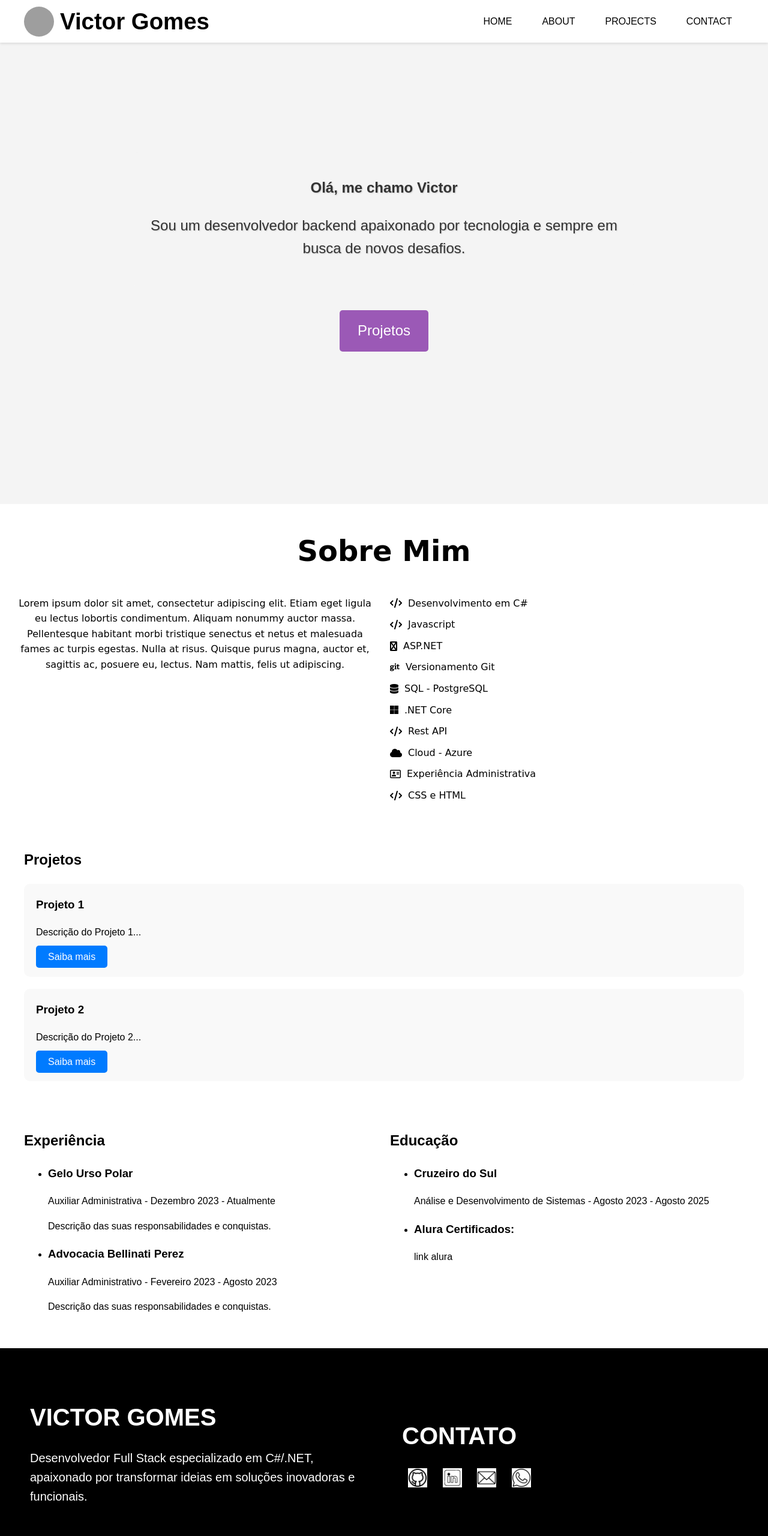
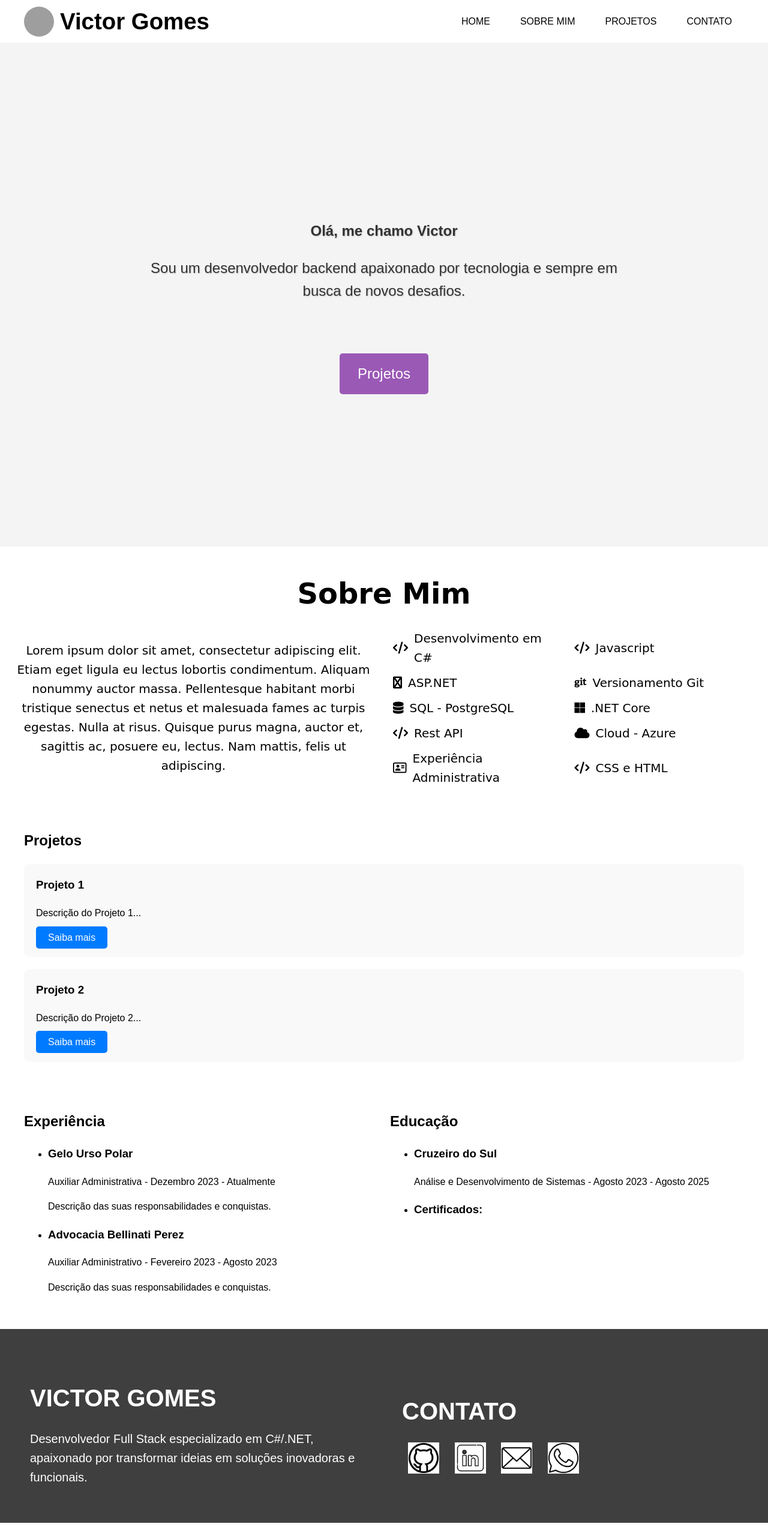
Before and after one commit to V1ctorGz/Curriculo, a plain HTML site: page index.html in a window 1280 px wide. Shown: the whole page at 60% size. After the commit the page ends 2538 px from the top, so only its background shows below. Drawn offline with Linux system fonts and the light colour scheme; grey boxes are pictures that could not be loaded; a script that the page names is missing.

Commit message:
Site finalizado

```diff
--- a/index.html
+++ b/index.html
@@ -15,9 +15,9 @@
             <h1>Victor Gomes</h1>
             <div class="header-buttons">
                 <a href="index.html" class="btn">HOME</a>
-                <a href="#about" class="btn">ABOUT</a>
-                <a href="#projects" class="btn">PROJECTS</a>
-                <a href="#contact" class="btn">CONTACT</a>
+                <a href="#about" class="btn">SOBRE MIM</a>
+                <a href="#projects" class="btn">PROJETOS</a>
+                <a href="#contact" class="btn">CONTATO</a>
             </div>
         </div>
     </header>
@@ -94,14 +94,14 @@
                 <p>Análise e Desenvolvimento de Sistemas - Agosto 2023 - Agosto 2025</p>
             </li>
             <li>
-                <h3>Alura Certificados:</h3>
-                <p>link alura</p>
+                <h3>Certificados:</h3>
+                <p></p>
             </li>
         </ul>
     </section>
 </div>
 
-    <section class="additional-section">
+    <section id="contact"  class="additional-section">
         <div>
           <h2>Victor Gomes</h2>
           <p>Desenvolvedor Full Stack especializado em C#/.NET, apaixonado por transformar ideias em soluções inovadoras e funcionais.</p>
@@ -109,16 +109,16 @@
         <div>
           <h2>Contato</h2>
           <p>
-            <a href="https://github.com/V1ctorGz">
+            <a href="https://github.com/V1ctorGz" target="_blank">
                 <img src="//github.com/V1ctorGz/Curriculo/blob/main/images/github.png?raw=true" alt="Icone github" class="icons">
             </a>
-            <a href="https://www.linkedin.com/victor-gomes-813732203/">
+            <a href="https://www.linkedin.com/in/v1ctor-gomes" target="_blank">
                 <img src="https://github.com/V1ctorGz/Curriculo/blob/main/images/linkedin.png?raw=true" alt="Icone Linkedin" class="icons">
             </a>
-            <a href="mailto:v.gomez@outlook.com.br">
+            <a href="mailto:v.gomez@outlook.com.br" target="_blank">
                 <img src="https://github.com/V1ctorGz/Curriculo/blob/main/images/o-email.png?raw=true" alt="Icone Email" class="icons">
             </a>
-            <a href="https://wa.me/5541991986243?text=Ol%C3%A1+Victor%2C+tudo+bom%3F">
+            <a href="https://wa.me/5541991986243?text=Ol%C3%A1+Victor%2C+tudo+bom%3F" target="_blank">
                 <img src="https://github.com/V1ctorGz/Curriculo/blob/main/images/whatsapp.png?raw=true" alt="Icone Whatsapp" class="icons">
             </a>
         </p>
--- a/styles.css
+++ b/styles.css
@@ -20,7 +20,6 @@ header {
   background-color: #fff; /* Fundo branco */
   color: #000;
   padding: 0; /* Removendo o padding */
-  position: fixed; /* Tornando o cabeçalho fixo */
   top: 0;
   width: 100%;
   z-index: 1000;
@@ -159,26 +158,34 @@ header h1 {
 /* Texto da seção "Sobre Mim" */
 .text-content {
   flex: 1;
+  font-size: 20px;
   font-family: 'Open sans MS', cursive, open-sans; /* Fonte Comic Sans */
   text-align: left; /* Alinhamento à esquerda */
-  margin-right: 20px; /* Espaço à direita */
+  margin-right: 30px; /* Espaço à direita */
 }
 
 /* Lista de habilidades */
 .skills-list {
   flex: 1;
   font-family: 'Open sans MS', cursive, open-sans; /* Fonte Comic Sans */
+  font-size: 20px;
+  flex-wrap: wrap;
 }
 
 .skills-list ul {
   list-style: none;
   padding: 0;
+  margin: 0;
+  display: flex;
+  flex-wrap: wrap;
 }
 
 .skills-list li {
+  flex: 1 1 45%; /* Flex-grow, flex-shrink e flex-basis. 45% do container */
   display: flex;
   align-items: center;
   margin-bottom: 10px;
+  margin-right: 5%;
 }
 
 .skills-list i {
@@ -235,7 +242,7 @@ header h1 {
   display: flex;
   justify-content: space-between;
   align-items: center;
-  background-color: #000; /* Usando o cinza sugerido */
+  background-color: #3f3f3f; /* Usando o cinza sugerido */
   color: #fff;
   padding: 20px;
   margin-top: 20px;
@@ -270,8 +277,8 @@ header h1 {
 }
 
 .icons {
-  width: 30px; /* Tamanho dos ícones */
-  height: 30px; /* Tamanho dos ícones */
+  width: 50px; /* Tamanho dos ícones */
+  height: 50px; /* Tamanho dos ícones */
   margin: 0 10px; /* Espaçamento entre os ícones */
   vertical-align: middle; /* Alinhamento vertical dos ícones */
   border: 1px solid #fff;
@@ -349,3 +356,10 @@ header h1 {
       margin: 10px 0; /* Ajuste da margem para responsividade */
   }
 }
+
+@media (max-width: 768px) {
+  .skills-list li {
+    flex: 1 1 100%; /* Em telas menores, cada skill ocupa 100% da largura */
+    margin-right: 0;
+  }
+}
```
